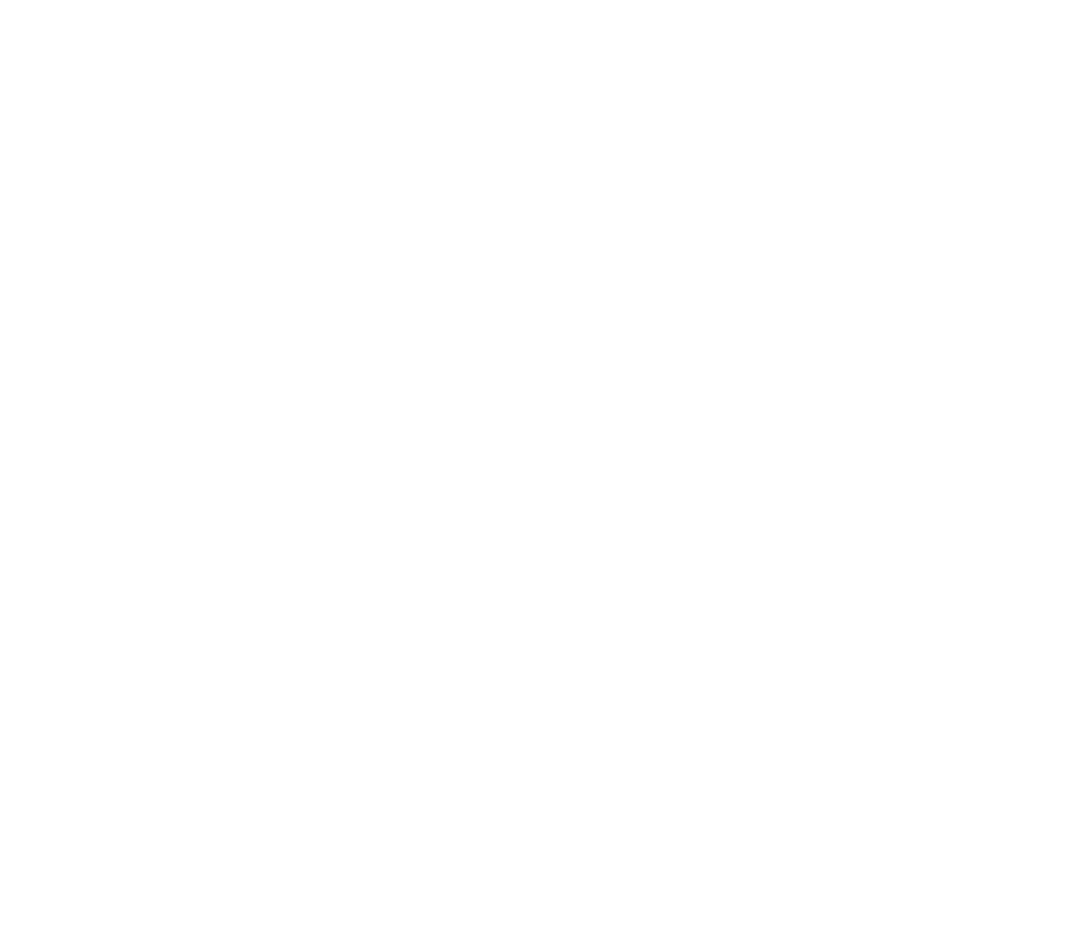
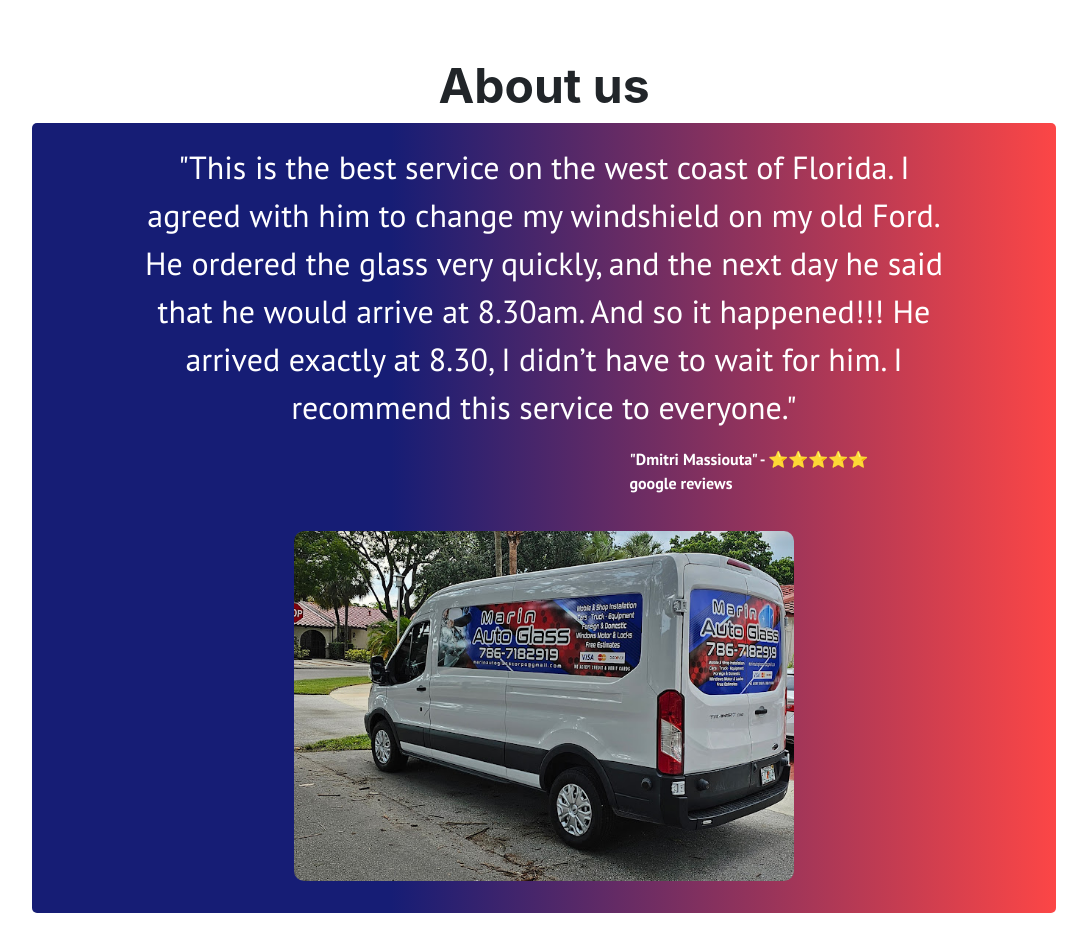
Before and after one commit to T00lio/marinautoglass, a React (Create React App) app: page / in a window 1280 px wide. Shown: the part 1620-2557 px from the top of the page, without its empty margins (96-1183 px from the left). Before the commit the page ends 1545 px from the top, so only its background shows below. Built offline with nearby package versions, Linux system fonts and the light colour scheme.

Commit message:
added about section

```diff
--- a/src/App.js
+++ b/src/App.js
@@ -1,6 +1,7 @@
 import React from "react";
 import Navbar from "./components/Navbar";
 import HeroSection from "./components/Hero";
+import About from "./components/About";
 
 function App() {
   return (
@@ -10,7 +11,7 @@
         <Navbar />
       </header>
       <HeroSection />
-      <section className="row"></section>
+      <About />
       <footer className="footer">
         {" "}
         Coded by <strong>Tulio Salvatierra 2023</strong>
--- /dev/null
+++ b/src/components/About.css
@@ -0,0 +1,31 @@
+.about {
+  display: flex;
+  flex-direction: column;
+  font-family: "pt sans", monospace;
+  flex-direction: column;
+  align-items: center;
+  justify-content: center;
+  height: auto;
+  width: 80%;
+  margin-left: auto;
+  margin-right: auto;
+  border-radius: 5px;
+  background: rgb(22, 29, 117);
+  background: linear-gradient(
+    90deg,
+    rgba(22, 29, 117, 1) 35%,
+    rgba(252, 70, 70, 1) 100%
+  );
+}
+
+.title {
+  font-weight: 700;
+  text-align: center;
+  font-size: 3rem;
+  margin-top: 4rem;
+  margin-left: auto;
+  margin-right: auto;
+}
+.footer {
+  color: white;
+}
--- /dev/null
+++ b/src/components/About.js
@@ -0,0 +1,49 @@
+import React from "react";
+import "./About.css";
+import marinvan from "../images/marinvan.jpg";
+
+const About = () => {
+  return (
+    <>
+      <h1 className="title">About us</h1>
+      <div className="about">
+        <p
+          style={{
+            textAlign: "center",
+            color: "white",
+            fontWeight: "300",
+            fontSize: "2rem",
+            width: "80%",
+            marginTop: "20px",
+          }}
+        >
+          "This is the best service on the west coast of Florida. I agreed with
+          him to change my windshield on my old Ford. He ordered the glass very
+          quickly, and the next day he said that he would arrive at 8.30am. And
+          so it happened!!! He arrived exactly at 8.30, I didn’t have to wait
+          for him. I recommend this service to everyone."
+        </p>
+        <footer className="footer">
+          {" "}
+          <strong>
+            "Dmitri Massiouta" - ⭐️⭐️⭐️⭐️⭐️ <p> google reviews</p>
+          </strong>{" "}
+        </footer>
+        <img
+          src={marinvan}
+          alt="placeholder"
+          style={{
+            margin: "auto",
+            marginTop: "20px",
+            width: 500,
+            height: 350,
+            marginBottom: "2rem",
+            borderRadius: "10px",
+          }}
+        />
+      </div>
+    </>
+  );
+};
+
+export default About;
--- a/src/components/Hero.css
+++ b/src/components/Hero.css
@@ -35,7 +35,7 @@
   margin-top: 2rem;
   margin-left: auto;
   margin-right: auto;
-  font-size: 1.5rem;
+  font-size: 2rem;
   font-weight: 400;
   text-align: center;
   width: auto;
@@ -44,7 +44,7 @@
 }
 
 .title {
-  font-size: 3rem;
+  font-size: 4rem;
   margin-top: 2rem;
   text-align: center;
   font-weight: 700;
```
